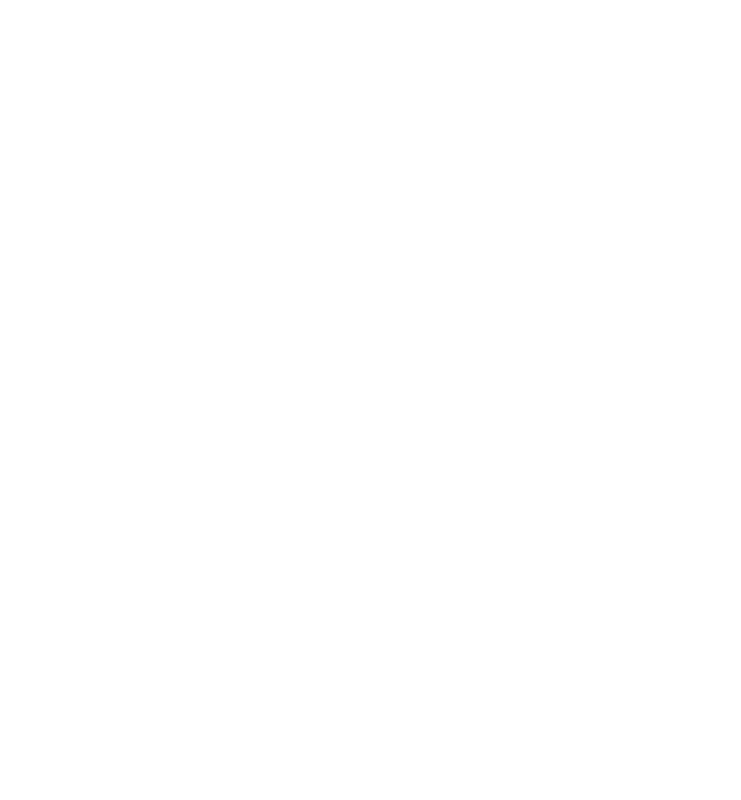
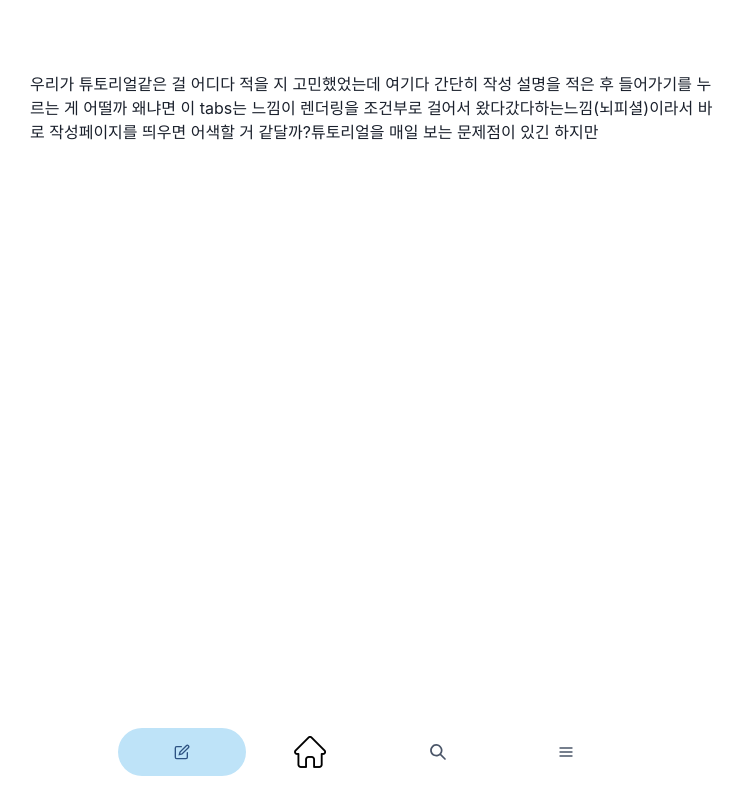
Before and after one commit to suriming/bard, a React (Create React App) app: page /home in a window 1280 px wide. Before the commit this address had no page. Shown: the whole page, without its empty margins (266-1007 px from the left). Built offline with nearby package versions, Linux system fonts and the light colour scheme.

Commit message:
[FEAT]유저 홈 Tabs적용

```diff
--- a/src/App.js
+++ b/src/App.js
@@ -5,6 +5,7 @@
 import Landing from './pages/Landing';
 import Login from './pages/Login';
 import CollectInput from './pages/CollectInput';
+import Home from './pages/Home';
 
 function App() {
   return (
@@ -22,6 +23,7 @@
           <Routes>
             <Route path="/" element={<Landing />} />
             <Route path="login" element={<Login />} />
+            <Route path="home" element={<Home />} />
             <Route path="collectinput" element={<CollectInput />} />
           </Routes>
         </Box>
--- /dev/null
+++ b/src/pages/Home.js
@@ -0,0 +1,83 @@
+import { EditIcon, HamburgerIcon, SearchIcon } from '@chakra-ui/icons';
+import {
+  Box,
+  Button,
+  Flex,
+  Tab,
+  TabList,
+  TabPanel,
+  TabPanels,
+  Tabs,
+  Text,
+} from '@chakra-ui/react';
+import IconHome from '../assets/home.svg';
+
+function Home() {
+  return (
+    <>
+      <Flex
+        pt="3.5rem"
+        w="100%"
+        flexDirection="column"
+        flexGrow="1"
+        flexShrink="1"
+        flexBasis="0%"
+        overflow="auto"
+      >
+        <Tabs isFitted variant="soft-rounded">
+          <Box
+            height="3.5rem"
+            position="fixed"
+            top="0px"
+            w="100%"
+            maxW="48rem"
+          ></Box>
+          <Flex pr="1.5rem" pl="1.5rem" pb="6.25rem">
+            <Flex justify="center" align="flex-start">
+              <TabPanels>
+                <TabPanel>
+                  우리가 튜토리얼같은 걸 어디다 적을 지 고민했었는데 여기다
+                  간단히 작성 설명을 적은 후 들어가기를 누르는 게 어떨까 왜냐면
+                  이 tabs는 느낌이 렌더링을 조건부로 걸어서
+                  왔다갔다하는느낌(뇌피셜)이라서 바로 작성페이지를 띄우면 어색할
+                  거 같달까?튜토리얼을 매일 보는 문제점이 있긴 하지만
+                </TabPanel>
+                <TabPanel>Hi Sulim</TabPanel>
+                <TabPanel>Recent Stories</TabPanel>
+                <TabPanel>About us</TabPanel>
+              </TabPanels>
+            </Flex>
+          </Flex>
+          <Flex
+            position="fixed"
+            w="100%"
+            maxW="48rem"
+            bottom="0rem"
+            flexDirection="row"
+            boxSizing="border-box"
+            justify="center"
+            m="0 auto"
+            p="1.5rem"
+          >
+            <TabList w="71%">
+              <Tab>
+                <EditIcon />
+              </Tab>
+              <Tab>
+                <img src={IconHome} alt="IconHome" />
+              </Tab>
+              <Tab>
+                <SearchIcon />
+              </Tab>
+              <Tab>
+                <HamburgerIcon />
+              </Tab>
+            </TabList>
+          </Flex>
+        </Tabs>
+      </Flex>
+    </>
+  );
+}
+
+export default Home;
--- a/src/pages/Login.js
+++ b/src/pages/Login.js
@@ -6,11 +6,15 @@
   const onTmpClick = () => {
     navigate('/collectinput');
   };
+  const onTmpClick2 = () => {
+    navigate('/home');
+  };
   return (
     <>
       <Flex align="center" justify="center">
         <Text>Login</Text>
         <Button onClick={onTmpClick}>tmp button to input page </Button>
+        <Button onClick={onTmpClick2}>tmp button to home</Button>
       </Flex>
     </>
   );
```
Also changed, not shown: src/assets/home.svg (added).
